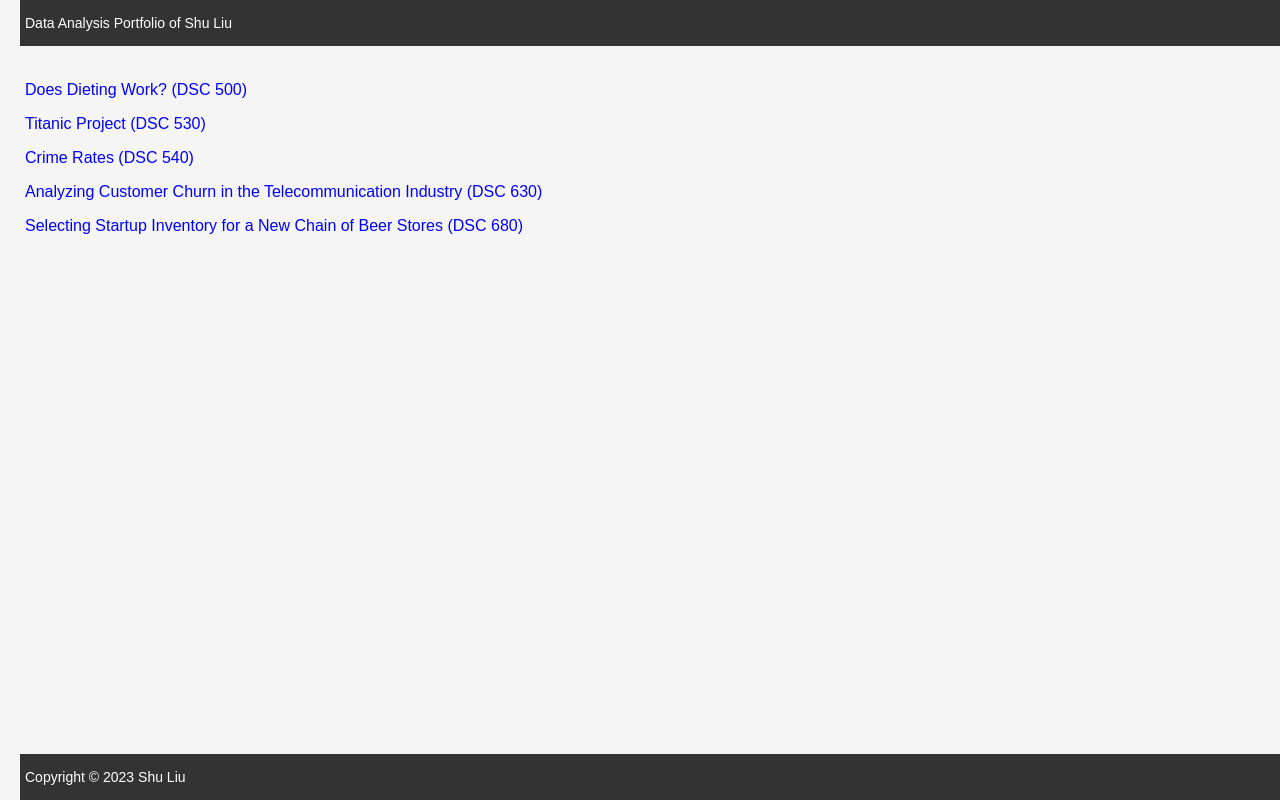
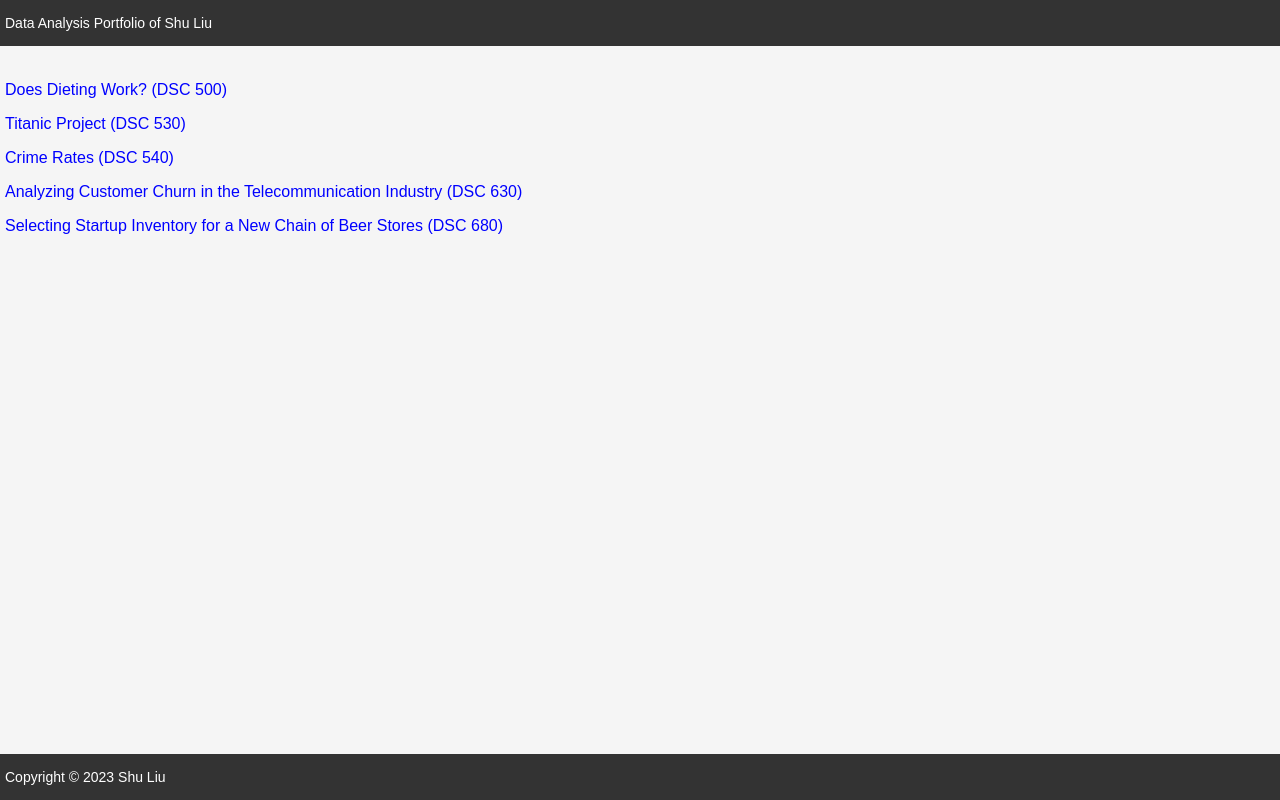
Before and after one commit to kelly0326/Portfolio, a plain HTML site: page index.html in a window 1280 px wide. Drawn offline with Linux system fonts and the light colour scheme.

Commit message:
Update style.css

```diff
--- a/style.css
+++ b/style.css
@@ -1,7 +1,7 @@
 /* Add some padding on document's body to prevent the content
 to go underneath the header and footer */
 body{
-  margin: 0px 20px 0px 20px;
+  margin: 0;
   padding-top: 60px;
   padding-bottom: 40px;
   background-color: rgb(245,245,245);
```
